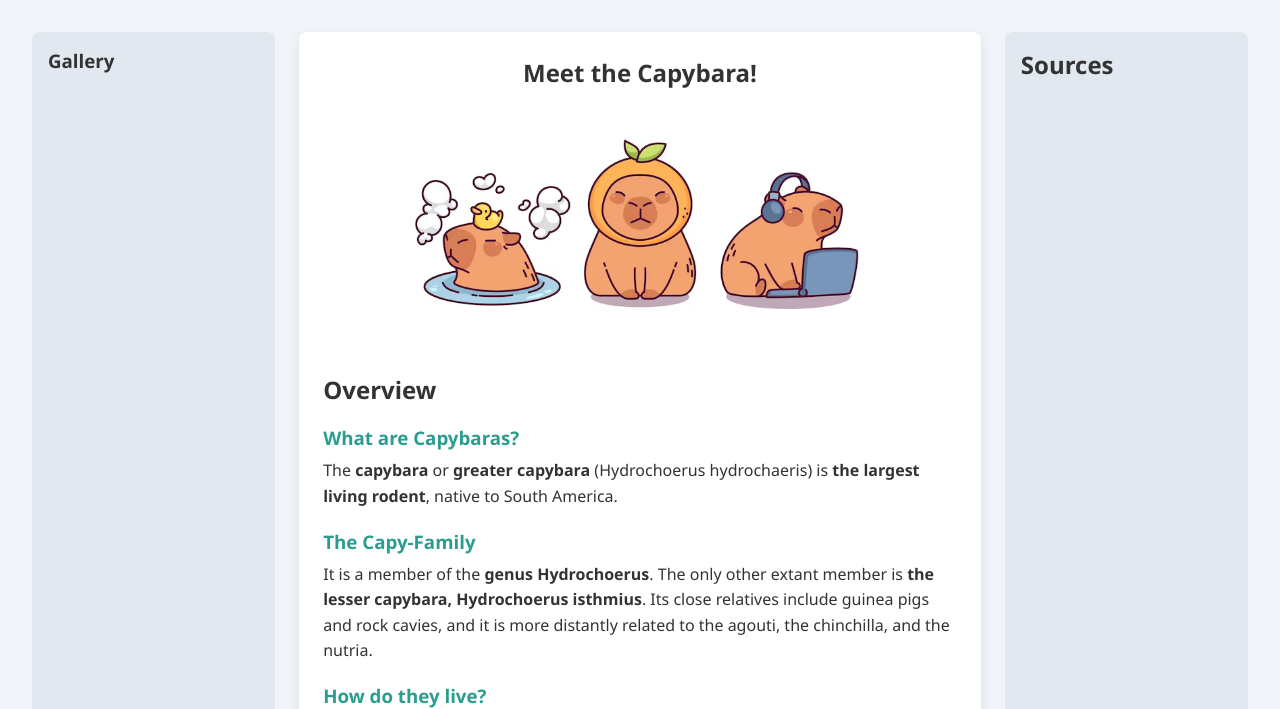
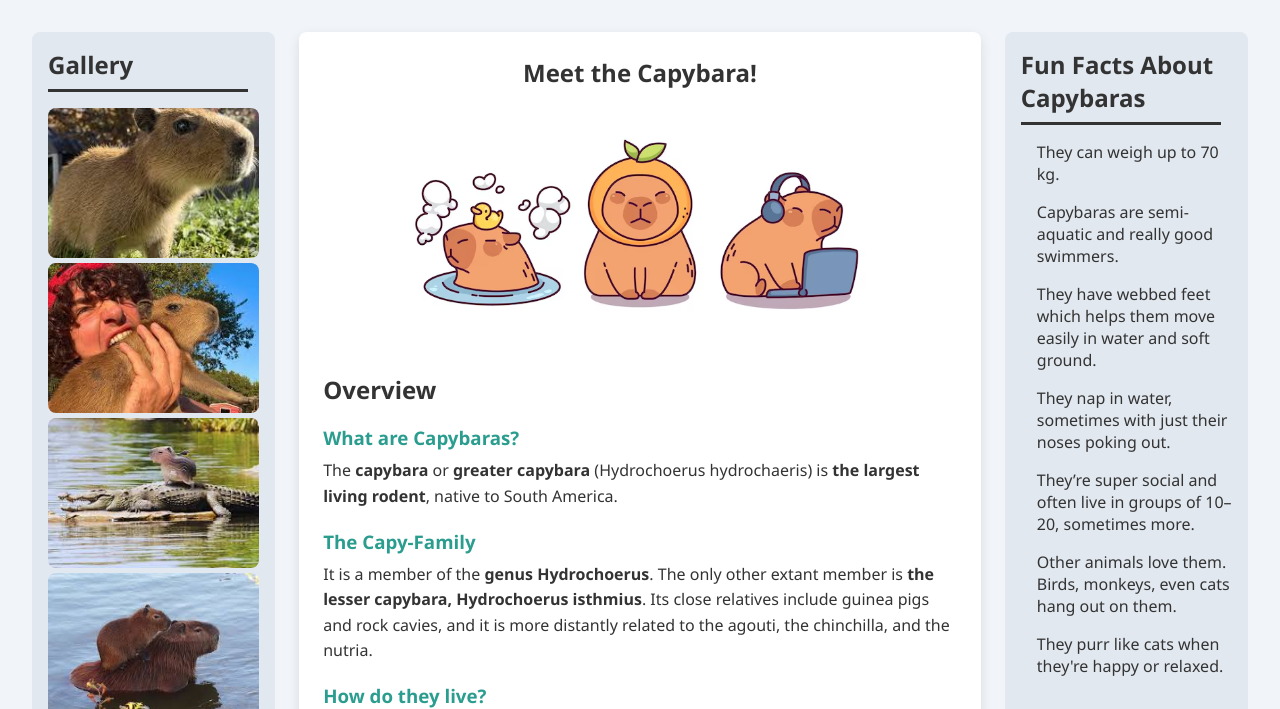
Before and after one commit to altchessare/capybara-information-page, a plain HTML site: page index.html in a window 1280 px wide. Shown: the part 91-800 px from the top of the page. Drawn offline with Linux system fonts and the light colour scheme.

Commit message:
Finished this webpage. I think it turned out pretty good after the long break i took.

```diff
--- a/index.html
+++ b/index.html
@@ -12,8 +12,16 @@
                 <h1>Capybaras!</h1>
             </header>
         <div class="main">
-            <div class="nav">
-                <h3>Gallery</h3>
+            <div class="leftsect">
+                <h2>Gallery</h2>
+                <div class="divider"></div>
+                <div class="gallery-grid">
+                    <img src="media/indir.jfif" alt="">
+                    <img src="media/indir (2).jfif" alt="">
+                    <img src="media/indir (3).jfif" alt="">
+                    <img src="media/images (1).jfif" alt="">
+                    <img src="media/iStock-1286012785.jpg" alt="">
+                </div>
             </div>
         <div class="midsect">
             <div class="introduction">
@@ -27,10 +35,20 @@
                 <h3>The Capy-Family</h3>
                 <p>It is a member of the <b>genus Hydrochoerus</b>. The only other extant member is <b>the lesser capybara, Hydrochoerus isthmius</b>. Its close relatives include guinea pigs and rock cavies, and it is more distantly related to the agouti, the chinchilla, and the nutria.</p>
                 <h3>How do they live?</h3>
-                <p>The capybara inhabits savannas and dense forests, and lives near bodies of water. It is a highly social species and can be found in groups as large as one hundred individuals, but usually live in groups of 10–20 individuals. The capybara is hunted for its meat and hide and also for grease from its thick fatty skin.[3]</p>                </div>
+                <p>The capybara inhabits savannas and dense forests, and lives near bodies of water. It is a highly social species and can be found in groups as large as one hundred individuals, but usually live in groups of 10–20 individuals. The capybara is hunted for its meat and hide and also for grease from its thick fatty skin.</p>                </div>
         </div>
         <div class="rightsect">
-            <h2>Sources</h2>
+            <h2>Fun Facts About Capybaras</h2>
+            <div class="divider"></div>
+            <ul class="fun-facts">
+                <li>They can weigh up to 70 kg.</li>
+                <li>Capybaras are semi-aquatic and really good swimmers.</li>
+                <li>They have webbed feet which helps them move easily in water and soft ground.</li>
+                <li>They nap in water, sometimes with just their noses poking out.</li>
+                <li>They’re super social and often live in groups of 10–20, sometimes more.</li>
+                <li>Other animals love them. Birds, monkeys, even cats hang out on them.</li>
+                <li>They purr like cats when they're happy or relaxed.</li>
+            </ul>
         </div>
         </div>
     </body>
--- a/stylesheets/mainpage.css
+++ b/stylesheets/mainpage.css
@@ -32,7 +32,7 @@ header {
   gap: 1.5rem;
 }
 
-.nav,
+.leftsect,
 .rightsect {
   flex: 1;
   background-color: #e2e8f0;
@@ -68,13 +68,22 @@ header {
   line-height: 1.6;
 }
 
-.nav a {
-  display: block;
-  margin: 0.5rem 0;
-  color: #2a9d8f;
-  text-decoration: none;
+.divider{
+  width: 200px;
+  height: 3px;
+  background-color: #333;
+  margin: 8px 0 16px;
 }
 
-.nav a:hover {
-  text-decoration: underline;
+.gallery-grid img {
+  width: 100%;
+  height: 150px;
+  object-fit: cover;
+  border-radius: 8px;
 }
+
+.fun-facts li{
+  padding-bottom: 1rem;
+  padding-left: 1rem;
+  list-style: none;
+}
```
Also changed, not shown: media/images (1).jfif (added), media/indir (1).jfif (added), media/indir (2).jfif (added), media/indir (3).jfif (added), media/indir.jfif (added).
